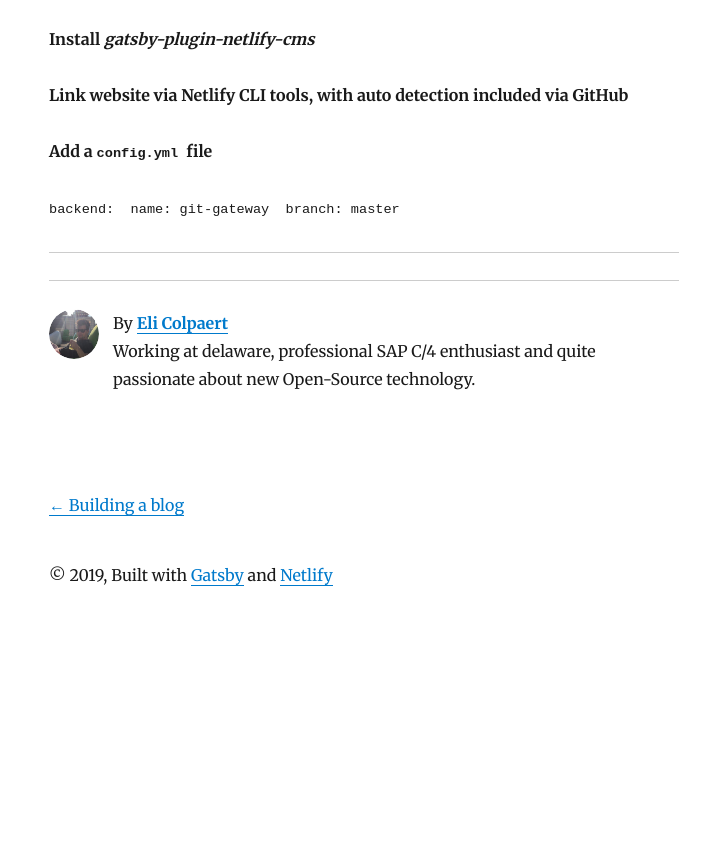
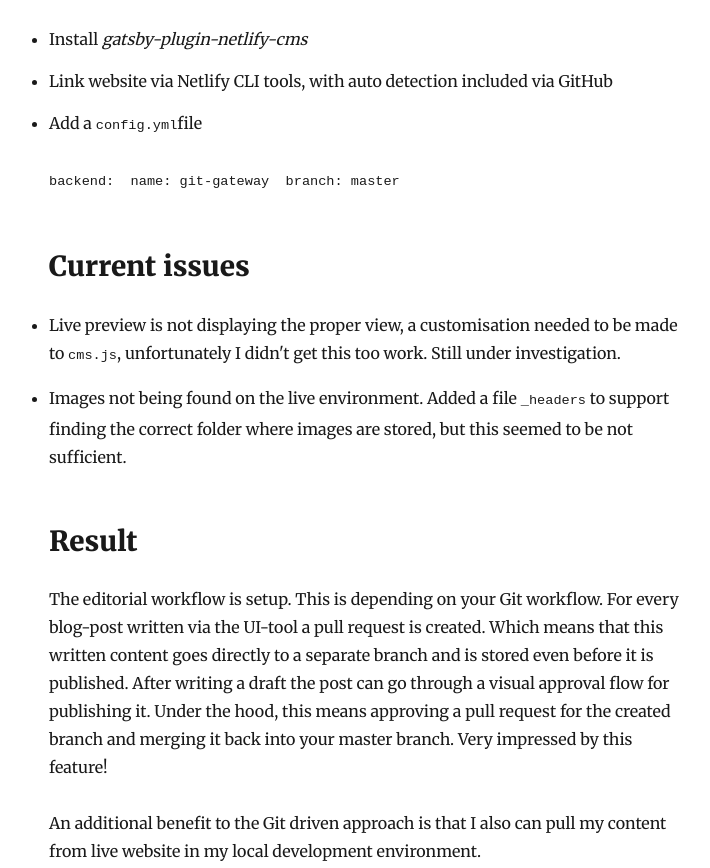
Before and after one commit to azer53/ecolpaert, a Gatsby site: page /integrating-netlify-cms/ in a window 1280 px wide. Shown: the part 759-1627 px from the top of the page, without its empty margins (276-986 px from the left). Before the commit the page ends 1390 px from the top, so only its background shows below. Built offline with nearby package versions, Linux system fonts and the light colour scheme; Gatsby itself is replaced by a stand-in of ours; some packages are replaced by stand-ins of ours; code samples lack their colours.

Commit message:
Update Blog “integrating-netlify-cms”

````diff
--- a/content/blog/integrating-netlify-cms.md
+++ b/content/blog/integrating-netlify-cms.md
@@ -18,16 +18,22 @@ Setting up a Gatsby blog based on a starter template was the easy part. Next up,
 
 Below you'll find an overview of the steps taken to install the Netlify CMS. You can also browse to the source files on Github: <https://github.com/azer53/ecolpaert>
 
-**Install _gatsby-plugin-netlify-cms_**
+* Install _gatsby-plugin-netlify-cms_
+* Link website via Netlify CLI tools, with auto detection included via GitHub
+* Add a `config.yml`file
 
-**Link website via Netlify CLI tools, with auto detection included via GitHub**
-
-**Add a `config.yml `file**
 
 ```
 backend:  name: git-gateway  branch: master
 ```
 
+## Current issues
 
+* Live preview is not displaying the proper view, a customisation needed to be made to `cms.js`, unfortunately I didn't get this too work. Still under investigation.
+* Images not being found on the live environment. Added a file `_headers`  to support finding the correct folder where images are stored, but this seemed to be not sufficient.
 
-****
+## Result
+
+The editorial workflow is setup. This is depending on your Git workflow. For every blog-post written via the UI-tool a pull request is created. Which means that this written content goes directly to a separate branch and is stored even before it is published. After writing a draft the post can go through a visual approval flow for publishing it. Under the hood, this means approving a pull request for the created branch and merging it back into your master branch. Very impressed by this feature!
+
+An additional benefit to the Git driven approach is that I also can pull my content from live website in my local development environment.
````
